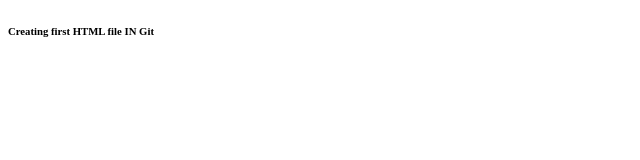
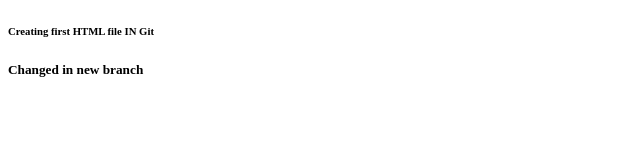
Before and after one commit to shivashankari57/LocalREpo, a plain HTML site: page Index.html in a window 1280 px wide. Shown: the whole page, without its empty margins (0-640 px from the left). Drawn offline with Linux system fonts and the light colour scheme.

Commit message:
new features in newbranch

```diff
--- a/Index.html
+++ b/Index.html
@@ -8,5 +8,6 @@
   </head>
   <body>
     <h6>Creating first HTML file IN Git</h6>
+    <h5>Changed in new branch</h5>
   </body>
 </html>
```
